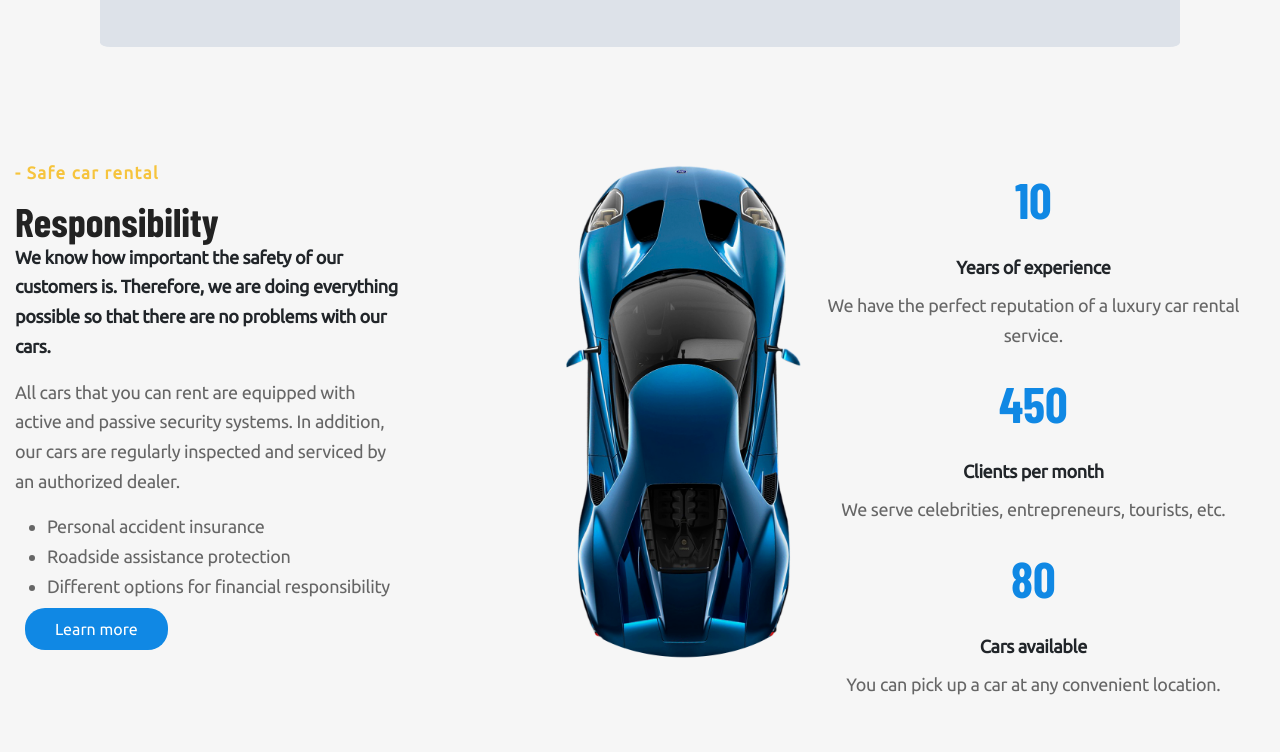
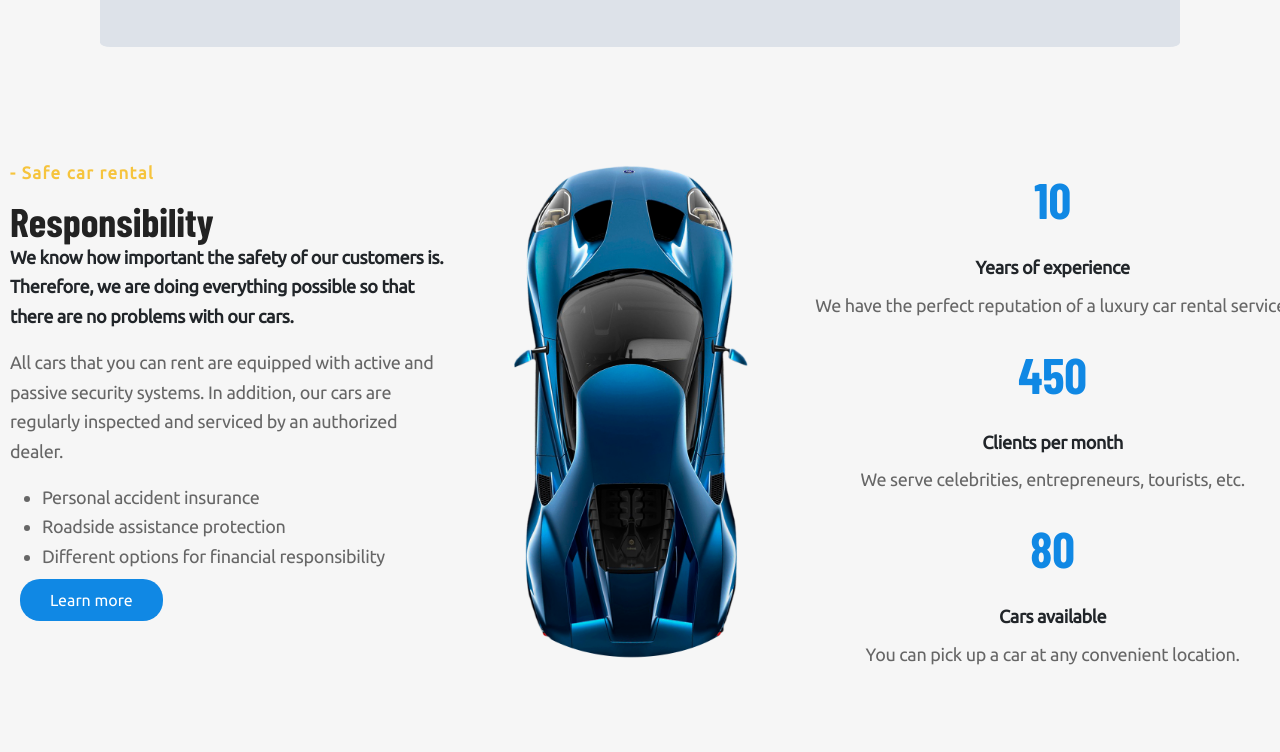
Before and after one commit to koldovsky/728-team-04, a plain HTML site: page index.html in a window 1280 px wide. Shown: the part 3948-4700 px from the top of the page. Drawn offline with nearby package versions, Linux system fonts and the light colour scheme.

Commit message:
fixed mistakes

```diff
--- a/css/save-car-rental.css
+++ b/css/save-car-rental.css
@@ -1,8 +1,5 @@
 .safe-car-rental {
-    display: flex;
-    display: grid;
-    flex-wrap: wrap;
-    margin: 0 15px 0 15px;
+    margin:15px;
     padding: 90px 0 90px 0;
 }
 .safe-car-rental__paragraf{
@@ -51,12 +48,8 @@
     vertical-align: baseline;
 }
 .safe-car-rental__button{
-    font-family: var(--main-font);
-    text-decoration: none;
     color: var(--main-light-text-color);
     background-color: var(--hover-button-color);
-    border-radius: 20px;
-    margin:auto;
 }
 .safe-car-rental__image-conteiner{
     border-radius: inherit;
@@ -69,7 +62,6 @@
 .safe-car-rental__image{
     width: 300px;
     height: 500px;
-
 }
 .safe-car-rental__statistics{
     text-align: center;
@@ -98,12 +90,10 @@
 }
 @media (min-width:768px) {
     .safe-car-rental{
+        margin: 10px;
+        width: 100%;
         display: flex;
-        display: grid;
-        grid-template-columns: repeat(3, auto);
-        flex-wrap: nowrap;
-        justify-self: center;
-        flex-direction: row;
+        justify-content: space-between;
     }
     .safe-car-rental__image{
         border-radius: inherit;
@@ -114,7 +104,7 @@
     margin-right: auto
     }
     .safe-car-rental__info{
-        width:70%;
+        width:34%;
         height: auto;
     }
 }
```
